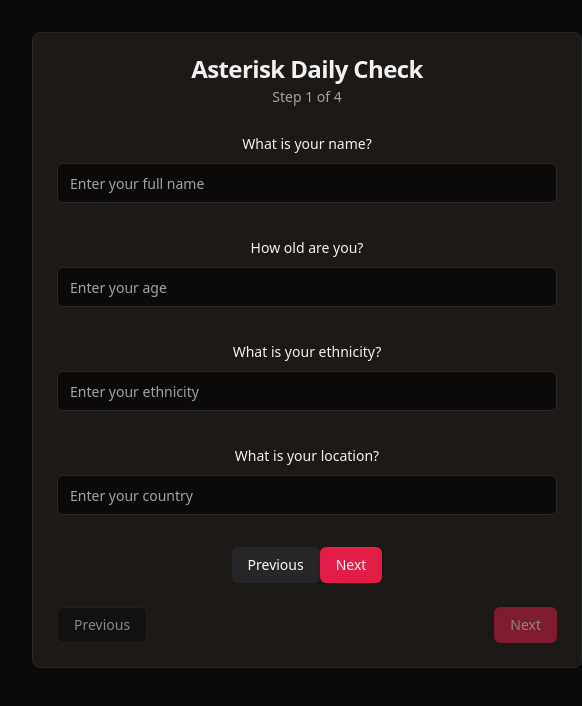
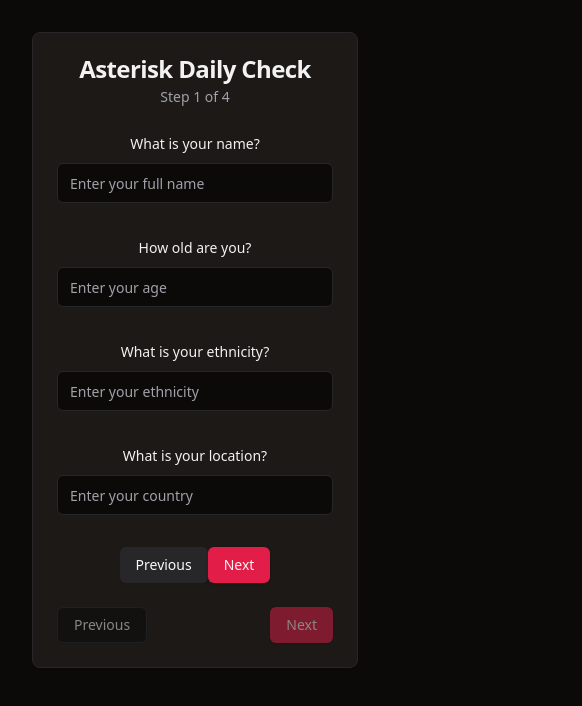
Before and after one commit to AsteriskDAO/HerHealthBuddy, a React (Vite) app: page / in a window 390 px wide. Shown: the top 706 px of the page, 582 px wide, since content can reach past the window. Built offline with nearby package versions, Linux system fonts and the light colour scheme; what thirdweb would draw is missing.

Commit message:
feat: responsive design

```diff
--- a/src/components/OnboardingWizard.tsx
+++ b/src/components/OnboardingWizard.tsx
@@ -58,7 +58,7 @@ export default function OnboardingWizard() {
   };
 
   return (
-    <Card className="w-[550px] mx-auto">
+    <Card className="max-w-md mx-auto">
       <CardHeader>
         <CardTitle>Asterisk Daily Check</CardTitle>
         <CardDescription>Step {step} of 4</CardDescription>
```
